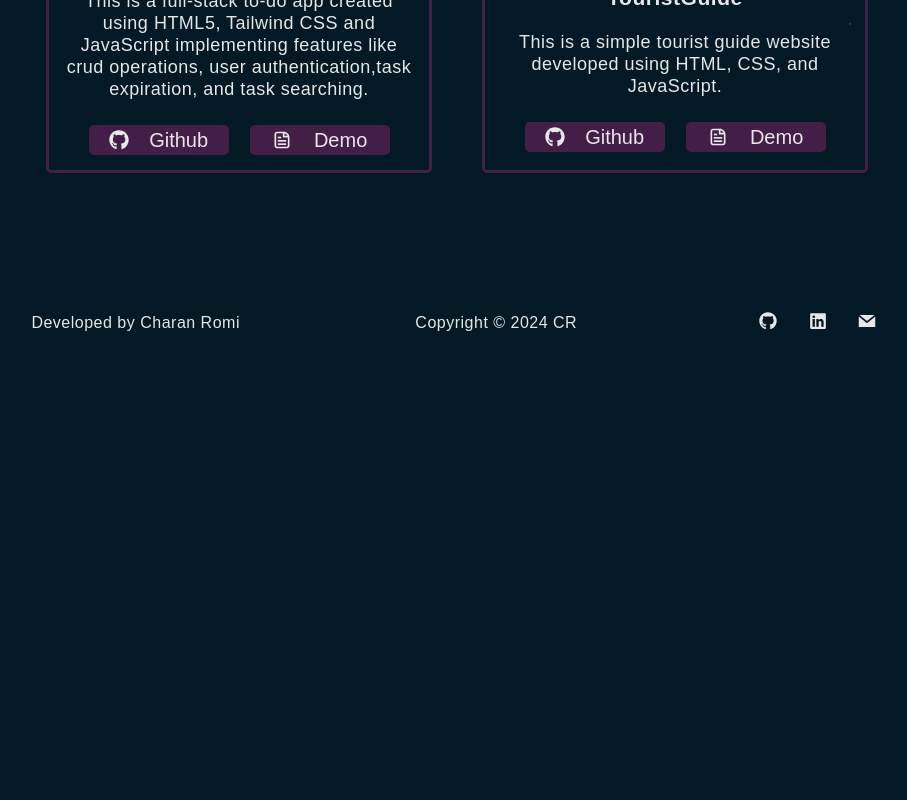
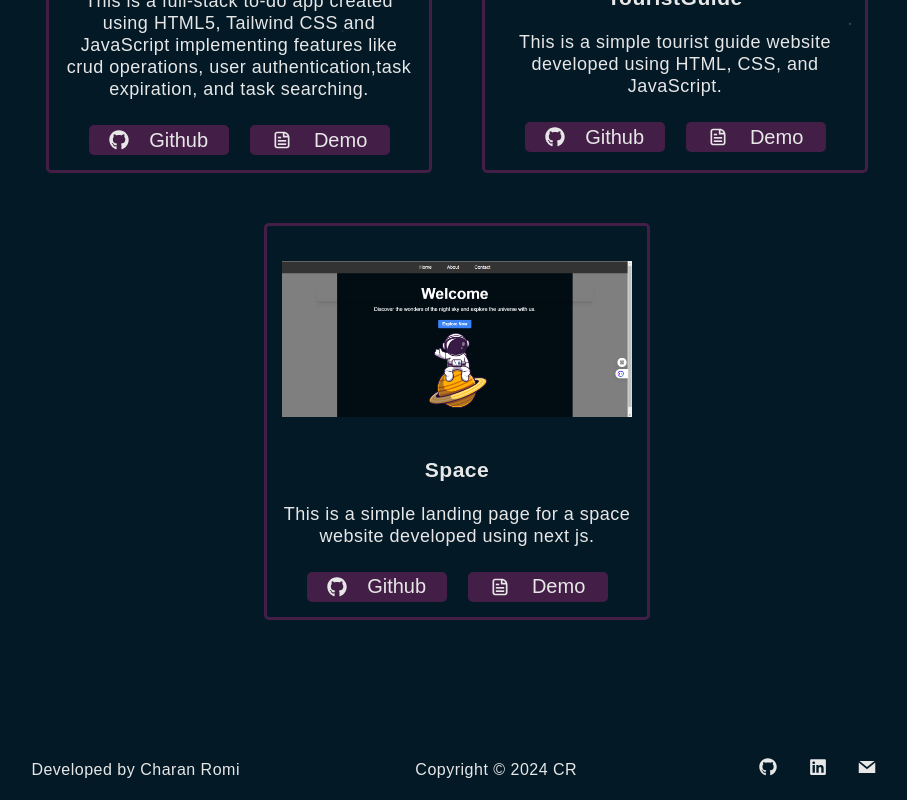
Before and after one commit to charan2r/my-portfolio, a React (Vite) app in the folder portfolio/: page /projects in a window 1280 px wide. Shown: the part 1063-1863 px from the top of the page, without its empty margins (183-1090 px from the left). Before the commit the page ends 1416 px from the top, so only its background shows below. Built offline with nearby package versions, Linux system fonts and the light colour scheme.

Commit message:
project changes

```diff
--- a/portfolio/src/components/ProjectInfo.jsx
+++ b/portfolio/src/components/ProjectInfo.jsx
@@ -17,7 +17,10 @@ const ProjectInfo = ({projectname, projectphoto}) => {
 
         TouristGuidedescription: "This is a simple tourist guide website developed using HTML, CSS, and JavaScript.",
         TouristGuidegithub:"https://github.com/charan2r/Travel-Website.git",
-        TouristGuidewebsite:"https://charan2r.github.io/",
+
+        Spacedescription: "This is a simple landing page for a space website developed using next js.",
+        Spacegithub:"https://github.com/charan2r/space-page.git",
+        Spacewebsite:"https://space-page-rust.vercel.app/",
     }
 
     let show ='';
--- a/portfolio/src/components/Projects.jsx
+++ b/portfolio/src/components/Projects.jsx
@@ -3,6 +3,7 @@ import Healthcare from '../assets/healthcare.jpg';
 import Todo from '../assets/todo.jpg';
 import Tourist from '../assets/tourist.jpg';
 import ProjectInfo from './ProjectInfo';
+import Space from '../assets/spacer.png';
 
 const Projects = () => {
 
@@ -14,6 +15,7 @@ const Projects = () => {
                 <ProjectInfo projectphoto={Form} projectname='FormEditor' />
                 <ProjectInfo projectphoto={Todo} projectname='ToDo' />
                 <ProjectInfo projectphoto={Tourist} projectname='TouristGuide'/>
+                <ProjectInfo projectphoto={Space} projectname='Space' />
             </div>
 
         </div>
```
Also changed, not shown: portfolio/src/assets/spacer.png (added).
